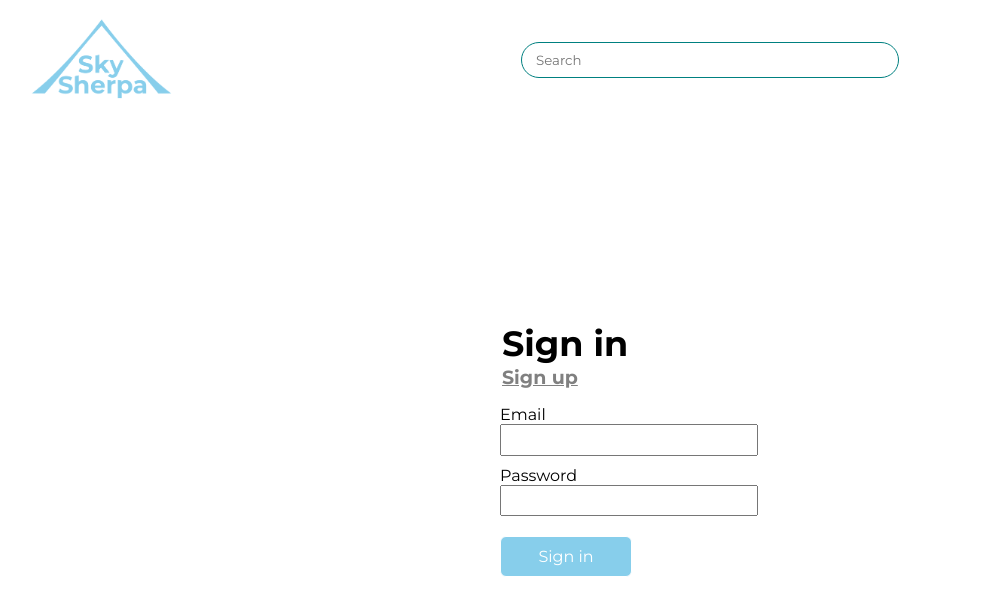
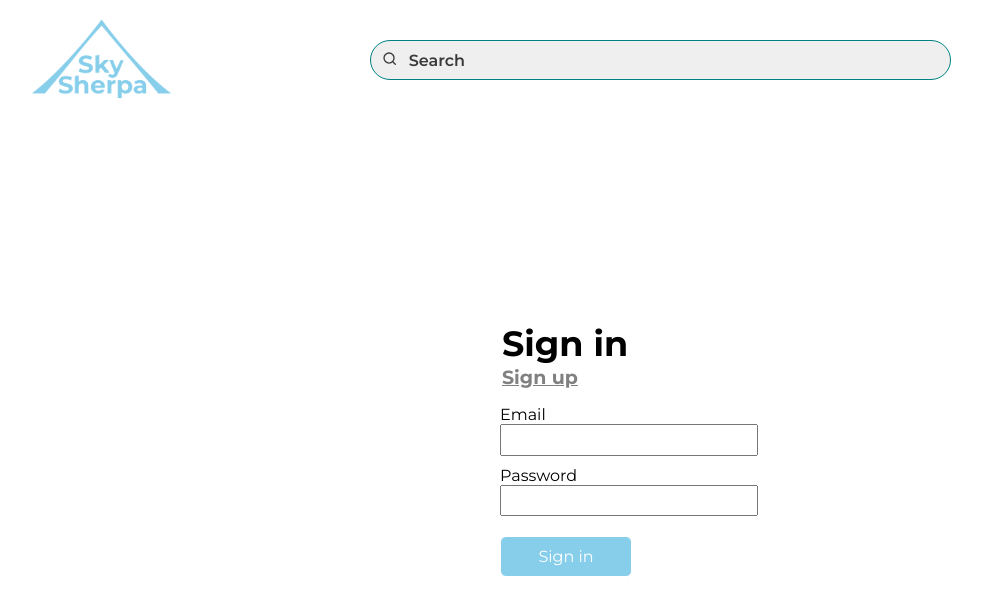
Before and after one commit to connorHashDash/sky-sherpa, a React (Vite) app in the folder static/: page /signin in a window 1280 px wide. Shown: the top 614 px of the page, without its empty margins (5-987 px from the left). Built offline with nearby package versions, Linux system fonts and the light colour scheme.

Commit message:
began adding search functionality, will be a popup menu asking for dates, passengers etc.

```diff
--- a/static/package.json
+++ b/static/package.json
@@ -13,12 +13,14 @@
   },
   "dependencies": {
     "react": "^18.3.1",
+    "react-date-range": "^2.0.1",
     "react-dom": "^18.3.1",
     "react-router": "^7.3.0"
   },
   "devDependencies": {
     "@eslint/js": "^9.17.0",
     "@types/react": "^18.3.18",
+    "@types/react-date-range": "^1.4.10",
     "@types/react-dom": "^18.3.5",
     "@vitejs/plugin-react": "^4.3.4",
     "concurrently": "^9.1.2",
--- a/static/src/components/NavBar/NavBar.scss
+++ b/static/src/components/NavBar/NavBar.scss
@@ -50,16 +50,42 @@ $font: "Montserrat";
     }
 
     #search {
-      #search_bar_input {
-        height: 32px;
+      display: flex;
+      align-items: center;
+      justify-content: center;
+      width: 100%;
+
+
+      #search_bar_button {
+        display: flex;
+        align-items: center;
+        height: 40px;
+        text-align: left;
+        padding-left: 12px;
+        font-family: "Montserrat";
+        width: 60%;
         border-radius: 100px;
-        padding-left: 14px;
-        font-family: "Montserrat";
-        width: 360px;
         border: 1px solid teal;
+        cursor: pointer;
+
+        .mag_glass {
+          color: #3a3a3a;
+          padding-right: 12px;
+        }
+
+        #search_text {
+          color: #3a3a3a;
+          font-weight: 600;
+          font-size: 16px;
+        }
       }
+    }
+
+    #nav_buttons {
+      width: 124px;
     }
 
   }
 
+
 }
--- a/static/src/components/NavBar/NavBar.tsx
+++ b/static/src/components/NavBar/NavBar.tsx
@@ -2,6 +2,7 @@ import './NavBar.scss'
 import SSLogoWhite from "../../assets/SkySherpaLogov3White.png"
 import SSLogoBlue from "../../assets/SkySherpaLogov3BLUE.png"
 import Button from "../Button/Button.tsx"
+import Search from "./Search/Search.tsx"
 import { useState, useEffect, useContext } from 'react'
 import { Link } from 'react-router'
 import { UserStatus } from "../../main.tsx"
@@ -15,6 +16,7 @@ interface NavbarTypes {
 
 export default function Navbar({ isHome, isSignin }: NavbarTypes) {
   const [isTop, setIsTop] = useState<boolean>(true)
+  const [searchClicked, setSearchClicked] = useState<boolean>(false)
 
   const loggedIn = useContext<boolean | null>(UserStatus)
 
@@ -29,7 +31,16 @@ export default function Navbar({ isHome, isSignin }: NavbarTypes) {
     console.log(loggedIn)
   }, [])
 
+  useEffect(() => {
+    document.addEventListener('keydown', (e) => {
+      if (e.key == "Escape") {
+        setSearchClicked(false)
+      }
+    })
+  }, [searchClicked])
+
   return (
+    <>
       <div id="nav_holder" className={isTop && isHome ? "top_home" : "generic"}>
         <div id="Nav_bar">
           <div id="nav_logo">
@@ -38,7 +49,23 @@ export default function Navbar({ isHome, isSignin }: NavbarTypes) {
             </Link>
           </div>
           <div id="search">
-          <input placeholder='Search' id='search_bar_input' type="text" />
+            <button onClick={() => { setSearchClicked(!searchClicked) }} id='search_bar_button' >
+              <div className='mag_glass' >
+                <svg width="1em" height="1em" viewBox="0 0 20 20" className="align-middle me-3 text-gray-30 shrink-0 group-betterhover:hover:text-gray-70">
+                  <path d="M14.386 14.386l4.0877 4.0877-4.0877-4.0877c-2.9418 2.9419-7.7115 2.9419-10.6533 0-2.9419-2.9418-2.9419-7.7115 0-10.6533 2.9418-2.9419 7.7115-2.9419 10.6533 0 2.9419 2.9418 2.9419 7.7115 0 10.6533z"
+                    stroke="currentColor"
+                    fill="none"
+                    stroke-width="2"
+                    fill-rule="evenodd"
+                    stroke-linecap="round"
+                    stroke-linejoin="round">
+                  </path>
+                </svg>
+              </div>
+              <span id='search_text'>
+                Search
+              </span>
+            </button>
           </div>
           <div id="nav_buttons">
             {loggedIn ? (null) :
@@ -50,6 +77,11 @@ export default function Navbar({ isHome, isSignin }: NavbarTypes) {
 
           </div>
         </div>
-    </div >
+      </div>
+      {searchClicked && (
+        <Search />
+      )}
+
+    </>
   )
 }
--- /dev/null
+++ b/static/src/components/NavBar/Search/Search.scss
@@ -0,0 +1,53 @@
+$font: "Montserrat";
+
+#search_menu {
+  position: fixed;
+  left: 0;
+  right: 0;
+  top: 0;
+  width: 100vw;
+  margin: 2.45rem 0;
+  margin-inline: auto;
+  box-sizing: border-box;
+  width: fit-content;
+  z-index: 20;
+  font-family: $font;
+
+  #search_bar {
+    display: flex;
+    align-items: center;
+    background-color: white;
+    padding: 0;
+    padding-left: 12px;
+    border-radius: 100px;
+    height: 40px;
+    border: 1px solid #3a3a3a;
+    box-shadow: 1px 1px 5px black;
+
+    .mag_glass {
+      color: #3a3a3a;
+    }
+
+    input#search_bar_input {
+      height: 38px;
+      all: unset;
+      color: #3a3a3a;
+      font-weight: 600;
+      font-size: 16px;
+      padding-left: 14px;
+      width: 60vw;
+      box-sizing: border-box;
+
+      &::placeholder {
+        color: #3a3a3a;
+      }
+
+    }
+
+  }
+
+  #date_outer_div {
+    width: 100%;
+    display: flex;
+  }
+}
--- /dev/null
+++ b/static/src/components/NavBar/Search/Search.tsx
@@ -0,0 +1,32 @@
+import "./Search.scss";
+
+
+
+export default function Search() {
+  return (
+    <div id='search_menu'>
+      <div id="search_bar">
+        <div className='mag_glass' >
+          <svg
+            width="1em" height="1em" viewBox="0 0 20 20" className="align-middle me-3 text-gray-30 shrink-0 group-betterhover:hover:text-gray-70">
+            <path d="M14.386 14.386l4.0877 4.0877-4.0877-4.0877c-2.9418 2.9419-7.7115 2.9419-10.6533 0-2.9419-2.9418-2.9419-7.7115 0-10.6533 2.9418-2.9419 7.7115-2.9419 10.6533 0 2.9419 2.9418 2.9419 7.7115 0 10.6533z"
+              stroke="currentColor"
+              fill="none"
+              stroke-width="2"
+              fill-rule="evenodd"
+              stroke-linecap="round"
+              stroke-linejoin="round">
+            </path>
+          </svg>
+        </div>
+        <input
+          autoFocus
+          placeholder='Search'
+          id='search_bar_input'
+          type="text" />
+      </div>
+      <div id="date_outer_div">
+      </div>
+    </div>
+  )
+}
```
Also changed, not shown: 2 other files (tests, documents, lock files or other folders). Lines whose indentation alone changed are shown as unchanged.
